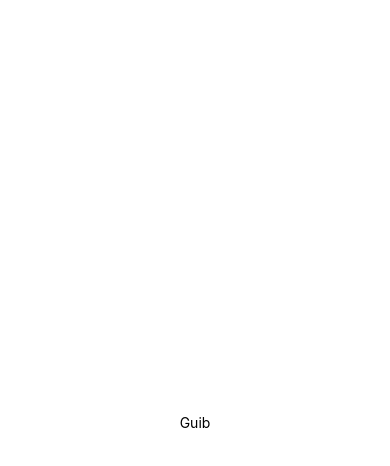
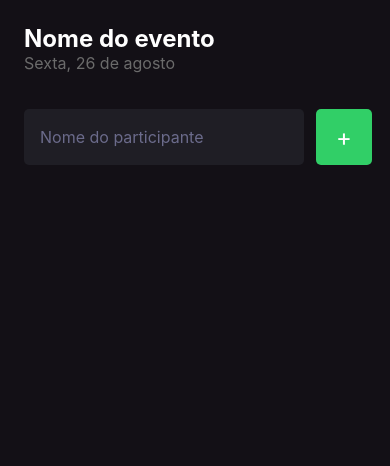
Before and after one commit to mguibtech/imhere, a React Native app: screen / in a window 390 px wide. Shown: the top 466 px of the page. Built offline with nearby package versions, Linux system fonts and the light colour scheme.

Commit message:
Criando tela de home e criando formulário de adição de participante

```diff
--- a/App.tsx
+++ b/App.tsx
@@ -1,20 +1,7 @@
-import { StatusBar } from 'expo-status-bar';
-import { StyleSheet, Text, View } from 'react-native';
+import { Home } from "./src/screens/Home"
 
-export default function App() {
-  return (
-    <View style={styles.container}>
-      <Text>Guib</Text>
-      <StatusBar style="auto" />
-    </View>
-  );
+export default function App(){
+  return(
+    <Home />
+  )
 }
-
-const styles = StyleSheet.create({
-  container: {
-    flex: 1,
-    backgroundColor: '#fff',
-    alignItems: 'center',
-    justifyContent: 'center',
-  },
-});
--- /dev/null
+++ b/src/screens/Home/index.tsx
@@ -0,0 +1,40 @@
+import { View, Text, TextInput, TouchableOpacity, Alert} from "react-native";
+
+import {styles} from './styles';
+
+export function Home(){
+
+    function handleParticipantAdd(){
+        console.log('Clicou no botão de adicionar participante');
+
+        Alert.alert("Você clicou", "Este é um botão de add participante")
+    }
+
+  return(
+    <View style={styles.container}>
+        <Text style={styles.eventName}>
+            Nome do evento
+        </Text>
+        <Text style={styles.eventDate}>
+            Sexta, 26 de agosto
+        </Text>
+
+        <View style={styles.form}>
+            <TextInput
+                style={styles.input}
+                placeholder="Nome do participante"
+                placeholderTextColor='#6b6b8b'
+            />
+
+            <TouchableOpacity
+                style={styles.button}
+                onPress={handleParticipantAdd}
+            >
+                <Text style={styles.buttonText}>
+                    +
+                </Text>
+            </TouchableOpacity>
+        </View>
+    </View>
+  )
+}
--- /dev/null
+++ b/src/screens/Home/styles.ts
@@ -0,0 +1,46 @@
+import { StyleSheet } from "react-native"
+
+export const styles = StyleSheet.create({
+    container:{
+      flex: 1,
+      backgroundColor: '#131016',
+      padding: 24
+    },
+    eventName:{
+      color:'#ffff',
+      fontSize: 24,
+      fontWeight:'bold'
+    },
+    eventDate:{
+      color:'#6b6b6b',
+      fontSize: 16,
+    },
+    input:{
+        flex: 1,
+        backgroundColor: '#1f1e25',
+        height:56,
+        borderRadius: 5,
+        color: '#fdfcfe',
+        padding:16,
+        fontSize: 16,
+        marginRight: 12
+    },
+    buttonText:{
+        color: '#fff',
+        fontSize: 24,
+    },
+    button:{
+        width: 56,
+        height: 56,
+        borderRadius: 5,
+        backgroundColor: '#31cf67',
+        alignItems: 'center',
+        justifyContent: 'center'
+    },
+    form:{
+        width: '100%',
+        flexDirection: 'row',
+        marginTop: 36,
+        marginBottom: 42
+    }
+  })
```
